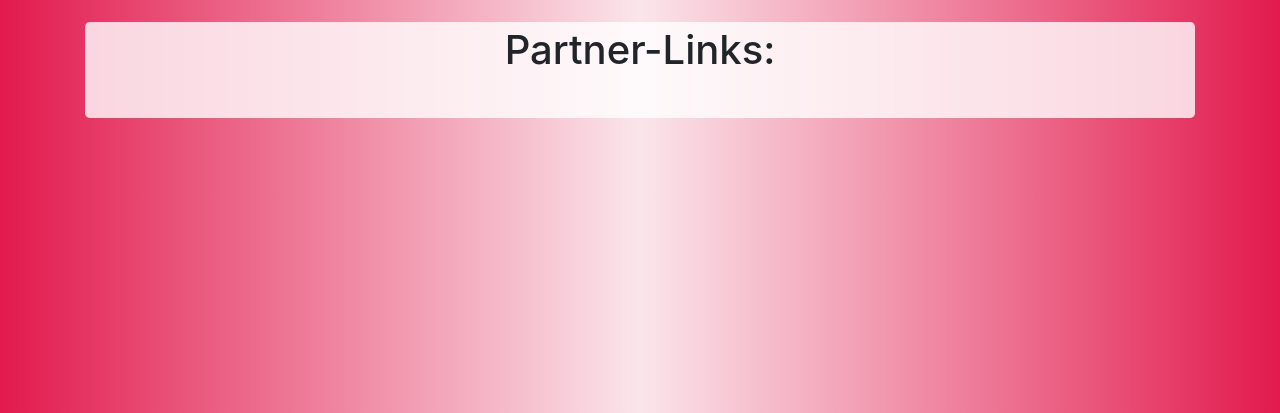
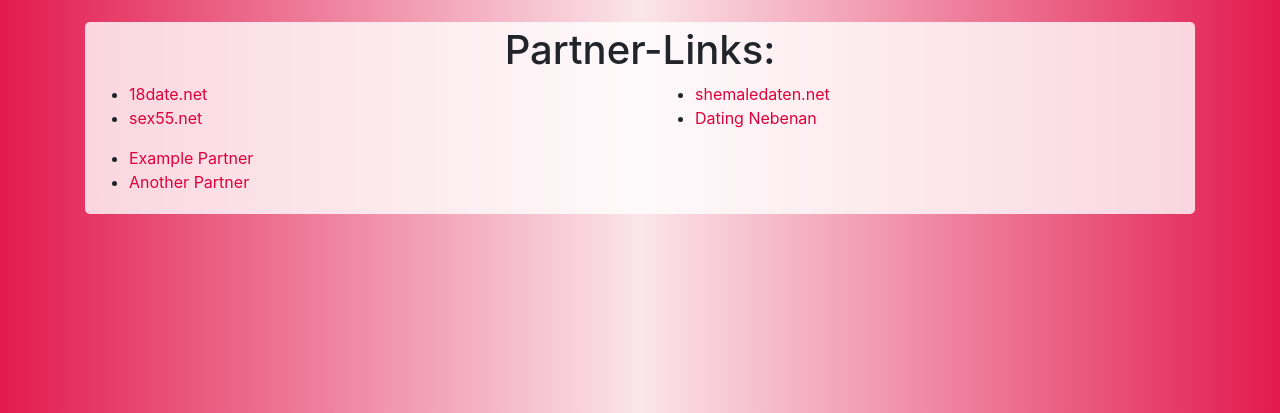
Before and after one commit to Repelstelertje/DN, a PHP site: page /partnerlinks in a window 1280 px wide. Shown: the part 58-471 px from the top of the page. Run offline with PHP 8.4, Linux system fonts and the light colour scheme; some libraries are stand-ins or nearby versions.

Commit message:
Refactor base URL and partner links

```diff
--- /dev/null
+++ b/includes/config.php
@@ -0,0 +1,3 @@
+<?php
+$BASE_URL = getenv('BASE_URL') ?: 'https://datingnebenan.de';
+?>
--- a/includes/header.php
+++ b/includes/header.php
@@ -34,23 +34,43 @@
     <link rel="icon" type="image/png" sizes="16x16" href="img/fav/android-chrome-512x512.png">
     <link rel="manifest" href="img/fav/site.webmanifest">
     <?php
-        $baseUrl = "https://datingnebenan.de"; // Consistent Base URL
-        if(isset($_GET['item']) && !empty($_GET['item'])){
-          $item = htmlspecialchars($_GET['item']);
-          echo '<link rel="canonical" href="' . $baseUrl . '/dating-' . $item . '" >';
-          echo '<title>Dating ' . $item . ' | Dating Nebenan</title>';
-        } else if(isset($_GET['id']) && !empty($_GET['id'])){
-          $id = htmlspecialchars($_GET['id']);
-          echo '<link rel="canonical" href="' . $baseUrl . '/profile?id=' . $id . '" >';
-          echo '<title>Daten mit ' . $id . ' | Dating Nebenan</title>';
-        } else if(isset($_GET['tip']) && !empty($_GET['tip'])){
-          $tip = htmlspecialchars($_GET['tip']);
-          echo '<link rel="canonical" href="' . $baseUrl . '/datingtips-' . $tip . '" >';
-          echo '<title>Datingtips ' . $tip . ' | Dating Nebenan</title>';
-        } else {
-          echo '<link rel="canonical" href="' . $baseUrl . '" >';
-          echo '<title>Dating Nebenan – Finde Liebe Direkt Um Die Ecke</title>';
+        include_once('includes/config.php');
+        $pageMeta = [
+            'item' => [
+                'param' => 'item',
+                'url'   => '/dating-%s',
+                'title' => 'Dating %s | ' . $companyName
+            ],
+            'id'   => [
+                'param' => 'id',
+                'url'   => '/profile?id=%s',
+                'title' => 'Daten mit %s | ' . $companyName
+            ],
+            'tip'  => [
+                'param' => 'tip',
+                'url'   => '/datingtips-%s',
+                'title' => 'Datingtips %s | ' . $companyName
+            ],
+        ];
+
+        $canonical = $BASE_URL;
+        $title     = 'Dating Nebenan – Finde Liebe Direkt Um Die Ecke';
+
+        foreach ($pageMeta as $meta) {
+            $param = $meta['param'];
+            if (isset($_GET[$param]) && !empty($_GET[$param])) {
+                $value     = htmlspecialchars($_GET[$param]);
+                $canonical = $BASE_URL . sprintf($meta['url'], $value);
+                $title     = sprintf($meta['title'], $value);
+                break;
+            }
         }
+
+        echo '<link rel="canonical" href="' . $canonical . '" >';
+        echo '<meta property="og:url" content="' . $canonical . '">';
+        echo '<meta property="og:title" content="' . $title . '">';
+        echo '<meta property="og:type" content="website">';
+        echo '<title>' . $title . '</title>';
     ?>
     <!-- Google tag (gtag.js) -->
     <script async src="https://www.googletagmanager.com/gtag/js?id=G-ZGF9E4WFZD" nonce="2726c7f26c" SameSite=None; Secure></script>
@@ -70,7 +90,7 @@
         <!-- Navigation -->
         <nav class="navbar navbar-expand-lg navbar-dark bg-dark fixed-top">
             <div class="container">
-                <a class="navbar-brand" href="https://datingnebenan.de/">Dating Nebenan</a>
+                <a class="navbar-brand" href="<?php echo $BASE_URL; ?>/">Dating Nebenan</a>
                 <button class="navbar-toggler" type="button" data-toggle="collapse" data-target="#navbarResponsive" aria-controls="navbarResponsive" aria-expanded="false" aria-label="Toggle navigation">Menü</button>
                 <div class="collapse navbar-collapse" id="navbarResponsive">
                     <?php  include('includes/nav.php'); ?>
--- /dev/null
+++ b/includes/partner_links.php
@@ -0,0 +1,10 @@
+<?php
+$partnerLinks = [
+    ['url' => 'https://18date.net/', 'label' => '18date.net'],
+    ['url' => 'https://sex55.net/', 'label' => 'sex55.net'],
+    ['url' => 'https://shemaledaten.net/', 'label' => 'shemaledaten.net'],
+    ['url' => 'https://datingnebenan.de/', 'label' => 'Dating Nebenan'],
+    ['url' => 'https://example.com/', 'label' => 'Example Partner'],
+    ['url' => 'https://another-example.com/', 'label' => 'Another Partner'],
+];
+?>
--- a/index.php
+++ b/index.php
@@ -26,7 +26,7 @@
     <div class="row" v-cloak>
         <div class="col-lg-3 col-md-6 mb-4 portfolio-item" id="Slankie" v-for="profile in filtered_profiles">
             <div class="card h-100">
-                <a :href="'profile.php?id=' + profile.id"><img class="card-img-top" :src="profile.src.replace('150x150', '300x300')" :alt="profile.name + ' daten in Flevoland'"></a>
+                <a :href="'profile.php?id=' + profile.id"><img class="card-img-top" :src="profile.src.replace('150x150', '300x300')" :alt="profile.name + ' daten in Flevoland'" @error="imgError"></a>
                 <div class="card-body">
                     <div class="card-top">
                         <h4 class="card-title">{{ profile.name }}</h4>
--- a/partnerlinks.php
+++ b/partnerlinks.php
@@ -1,26 +1,23 @@
 <?php
         define('TITLE', 'Partnerlinks');
         include('includes/header.php');
+        include('includes/partner_links.php');
+
+        $columns = array_chunk($partnerLinks, ceil(count($partnerLinks) / 3));
 ?>
 <div class="container">
         <div class="jumbotron my-4">
                 <h1 class="text-center">Partner-Links:</h1>
                 <div class="row">
+                        <?php foreach ($columns as $col): ?>
                         <div class="col-md-6 col-12">
                                 <ul>
-
+                                <?php foreach ($col as $link): ?>
+                                        <li><a href="<?php echo htmlspecialchars($link['url']); ?>" target="_blank"><?php echo htmlspecialchars($link['label']); ?></a></li>
+                                <?php endforeach; ?>
                                 </ul>
                         </div>
-			<div class="col-md-6 col-12">
-				<ul>
-
-				</ul>
-			</div>
-			<div class="col-md-6 col-12">
-				<ul>
-
-				</ul>
-			</div>
+                        <?php endforeach; ?>
                 </div>
         </div>
 </div>
--- a/profile.php
+++ b/profile.php
@@ -9,7 +9,7 @@
         <hr>
         <div class="row">
             <div class="col-sm-4 text-center">
-                <img class="profile-pic" :src="profile.profile_image_big" :alt="'Dating im ' + profile.province + ' mit ' + profile.name" :title="'Profilbild von ' + profile.name">
+                <img class="profile-pic" :src="profile.profile_image_big" :alt="'Dating im ' + profile.province + ' mit ' + profile.name" :title="'Profilbild von ' + profile.name" @error="imgError">
             </div>
             <div class="col-sm-8">
                 <h4>Über {{ profile.name }}:</h4>
--- a/provincie.php
+++ b/provincie.php
@@ -32,7 +32,7 @@
            v-for="profile in filtered_profiles"
           >
         <div class="card h-100">
-            <a :href="'profile.php?id=' + profile.id"><img class="card-img-top" :src="profile.src.replace('150x150', '300x300')" :alt="'Dating in ' + profile.province + ' mit ' + profile.name" :title="'Siehe das Profil von ' + profile.name + ' aus ' + profile.city"></a>
+            <a :href="'profile.php?id=' + profile.id"><img class="card-img-top" :src="profile.src.replace('150x150', '300x300')" :alt="'Dating in ' + profile.province + ' mit ' + profile.name" :title="'Siehe das Profil von ' + profile.name + ' aus ' + profile.city" @error="imgError"></a>
             <div class="card-body">
             	<div class="card-top">
                   <h4 class="card-title">{{ profile.name }}</h4>
```
Also changed, not shown: README.md. Lines whose indentation alone changed are shown as unchanged.
